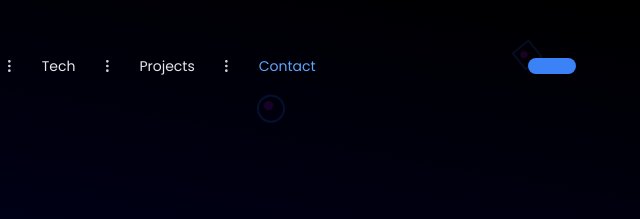
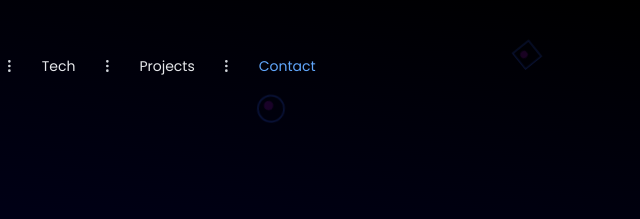
Before and after one commit to nabilcambiaso/mascot, an Astro site: page / in a window 1280 px wide. Shown: the top 219 px of the page, 640-1280 px from the left. Built offline with nearby package versions, Linux system fonts and the light colour scheme; Astro itself is replaced by a stand-in of ours.

Commit message:
removed empty button

```diff
--- a/src/components/Navbar.astro
+++ b/src/components/Navbar.astro
@@ -46,7 +46,7 @@ import logoBlue from './../assets/images/logoBlue.png'
 			</li>
 			<li><a class=" contactUsButton text-sm text-blue-400 hover:text-gray-400" href="#">Contact</a></li>
 		</ul>
-		<a class="hidden lg:inline-block py-2 px-6 bg-blue-500 hover:bg-blue-600 text-sm text-white font-bold rounded-xl transition duration-200" href="#"></a>
+
 	</nav>
 	<div class="navbar-menu relative z-50 hidden">
 		<div class="navbar-backdrop fixed inset-0 bg-gray-800 opacity-25"></div>
```
Also changed, not shown: 3 other files.
